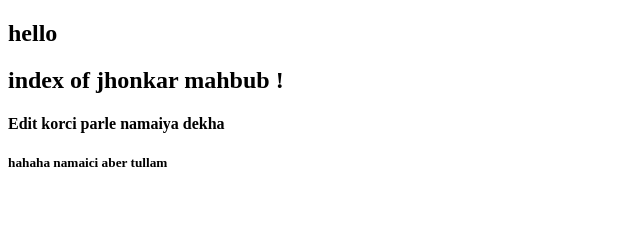
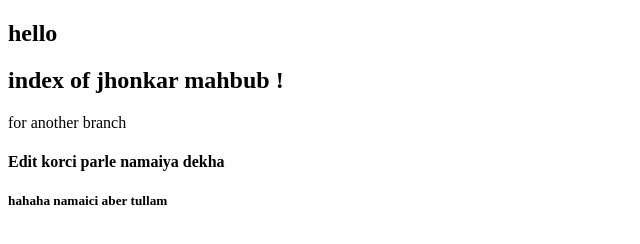
Before and after one commit to najir19/Git-first-practice, a plain HTML site: page index.html in a window 1280 px wide. Shown: the whole page, without its empty margins (0-640 px from the left). Drawn offline with Linux system fonts and the light colour scheme.

Commit message:
for develop branch

```diff
--- a/index.html
+++ b/index.html
@@ -8,6 +8,7 @@
 <body>
   <h2>hello</h1>
   <h2>index of jhonkar mahbub !</h2>
+  <p>for another branch</p>
     <h4>Edit korci parle namaiya dekha </h4>
     <h5>hahaha namaici aber tullam</h5>
 </body>
```
